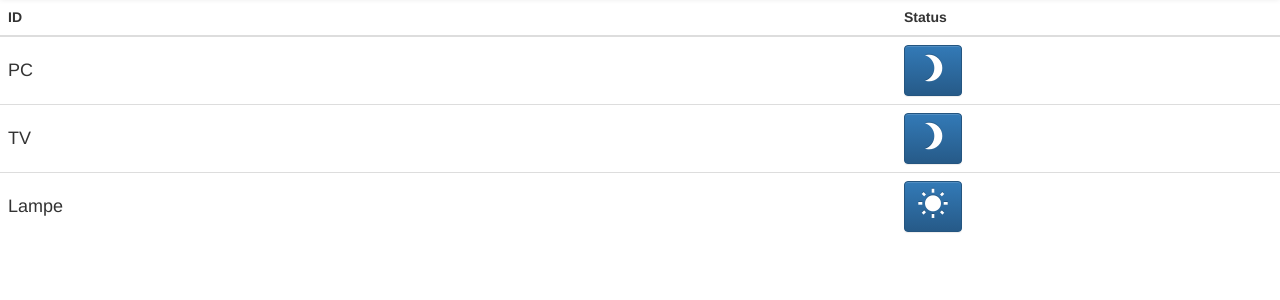
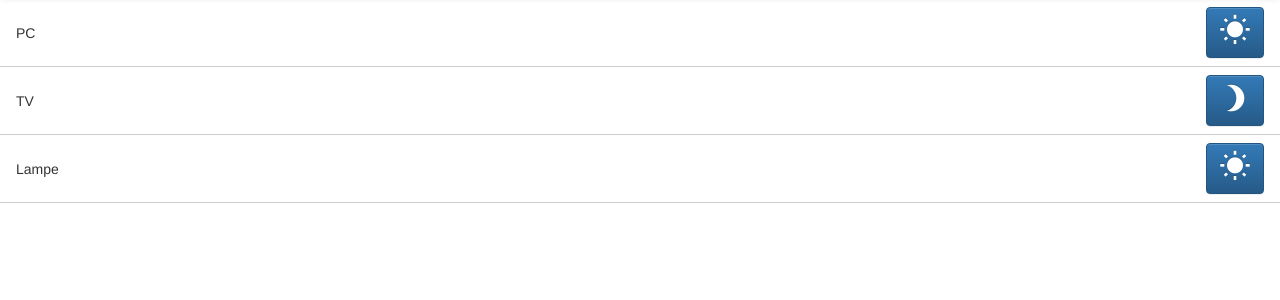
Before and after one commit to Sinnaj94/raspberry_strom, a Flask app: page / in a window 1280 px wide. Shown: the part 51-351 px from the top of the page. Run offline with Flask 2, Linux system fonts and the light colour scheme; some libraries are stand-ins or nearby versions.

Commit message:
changed the list to ul

```diff
--- a/conf.json
+++ b/conf.json
@@ -2,7 +2,7 @@
     "plugs": [
         {
             "myid": 101101,
-            "state": false,
+            "state": true,
             "name": "PC",
             "key": 10110,
             "id": 1
--- a/static/scripts/generate.js
+++ b/static/scripts/generate.js
@@ -2,6 +2,9 @@ var device_list = [];
 
 //On Document Load
 $(document).ready(function () {
+    $(document).on('click', '.plug-list-item', function (e) {
+        switchOnOff(jQuery(this).find('button')[0]);
+    });
     //Helper functions
     $(document).on('click', '.my-navbar li', function (e) {
         $(this).addClass('active').siblings().removeClass('active');
@@ -38,6 +41,7 @@ function switchAirplay() {
 }
 //Decides & Switches the current state
 function switchOnOff(e) {
+    console.log(e)
     var currentState = e.getAttribute('plugactive');
     var myid = e.id;
     executePythonFunction(myid);
--- a/static/styles/stylesheet.css
+++ b/static/styles/stylesheet.css
@@ -7,20 +7,36 @@ html {
 
 }
 
-
-
-
 div.wrap {
     height: 100%;
 }
 
-
-
 .main-container {
-
     width: 100%;
     height: 100%;
 }
+
+.plug-list {
+    list-style-type: none;
+    padding-left: 0;
+
+}
+
+.plug-list-item {
+    cursor: pointer;
+    align-items: center;
+    display: flex;
+    padding-left: 16px;
+    padding-right: 16px;
+    padding-bottom: 8px;
+    padding-top: 8px;
+    border-bottom: 1px solid #cccccc;
+}
+
+.plug-list-item-text {
+    vertical-align: middle;
+}
+
 td
 {
     font-size: 18px;
@@ -122,6 +138,8 @@ td
     font-size: 20px;
 }
 
+
+
 .current-information{
     color:white;
     margin-top:10px;
@@ -189,6 +207,9 @@ td
     height: 200px;
 }
 
+.btn-switch {
+    margin-left: auto;
+}
 
 .btn-switch[plugactive = "false"] > i.bright{
     display: none;
--- a/templates/index.html
+++ b/templates/index.html
@@ -70,19 +70,11 @@
                 <p class="description-text">Remote Control</p>
             </h3>
             <div class="page-container">
-                <table class="table">
-                    <thead>
-                        <tr>
-                            <th class="item-tab">ID</th>
-                            <th>Status</th>
-                        </tr>
-                    </thead>
-                    <tbody id="insert_here">
+                <ul class="plug-list">
                     {% for plug in plugs %}
-                            <tr>
-                                <td class="align-middle-table">{{ plug['name'] }}</td>
-                                <td class="align-middle-table">
-                                    <button type="button" class="btn btn-primary btn-switch" id="{{plug['myid']}}" plugactive="{{plug['state'] | tojson}}" onClick="switchOnOff(this)">
+                        <li class="plug-list-item">
+                            <div class="plug-list-item-text">{{ plug['name'] }}</div>
+                            <button type="button" class="btn btn-primary btn-switch" id="{{plug['myid']}}" plugactive="{{plug['state'] | tojson}}">
                                 <i class="material-icons md-32 material-icons-animation bright">
                                     wb_sunny
                                 </i>
@@ -90,11 +82,9 @@
                                     brightness_3
                                 </i>
                             </button>
-                                </td>
-                            </tr>
+                        </li>
                     {% endfor %}
-                    </tbody>
-                </table>
+                </ul>
             </div>
         </div>
         <div class="page" id="led_page">
```
Lines whose indentation alone changed are shown as unchanged.
